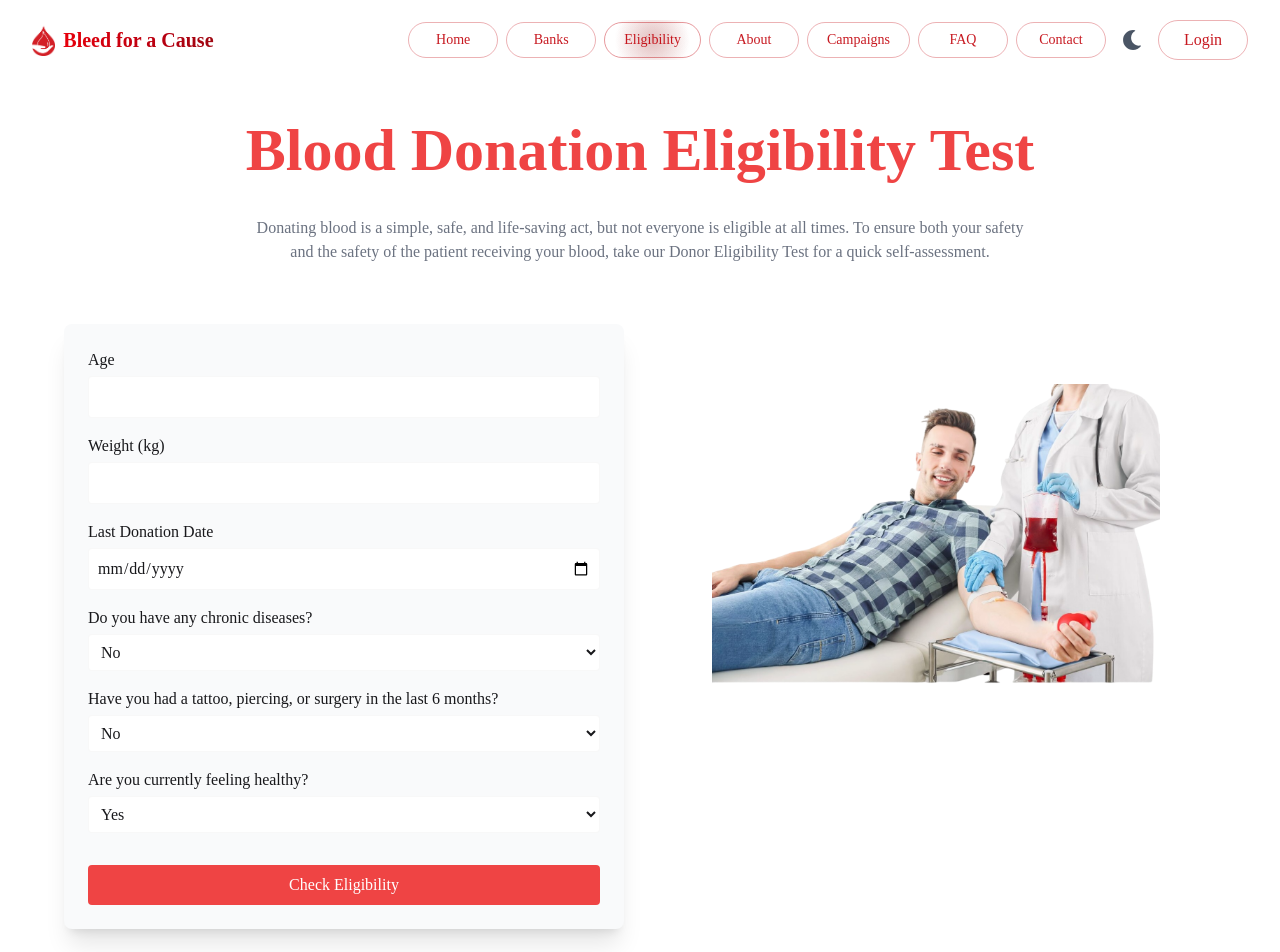
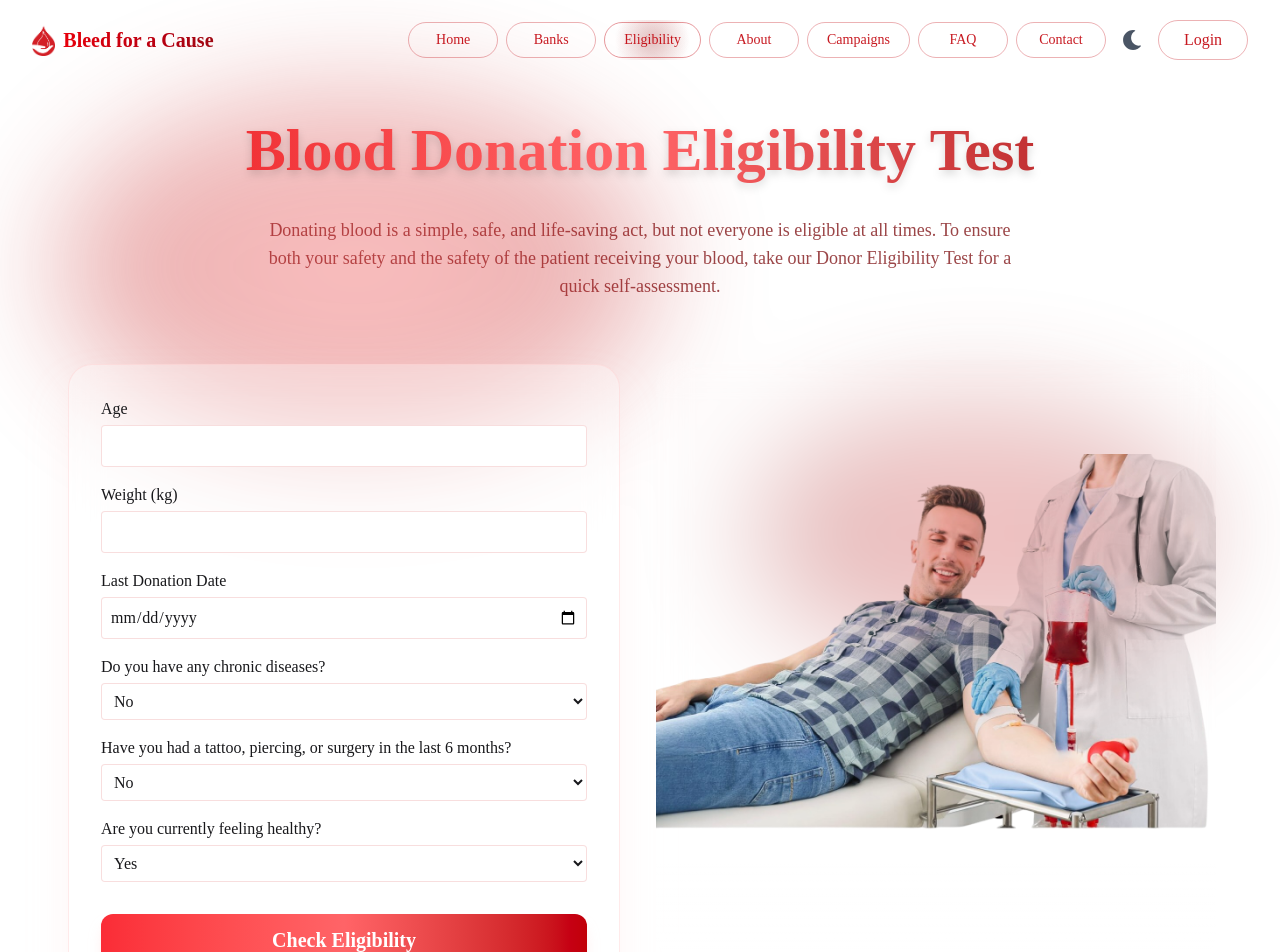
Before and after one commit to Arjun140205/Bleed-for-a-Cause, a React (Vite) app in the folder client/: page /eligibility in a window 1280 px wide. Shown: the top 952 px of the page. Built offline with nearby package versions, Linux system fonts and the light colour scheme.

Commit message:
feat: revised eligibility criteria layout and content

```diff
--- a/client/src/components/Landing/Eligibility.jsx
+++ b/client/src/components/Landing/Eligibility.jsx
@@ -1,14 +1,68 @@
-import React, { useState } from 'react';
+import React, { useState, useRef } from 'react';
 import { format, differenceInMonths } from "date-fns";
-import bloodDonationImg from '/bloodDonation.png';
+import { motion } from 'framer-motion';
+// Artistic blood donation PNG from Vecteezy (example):
+// https://static.vecteezy.com/system/resources/previews/009/749/564/original/blood-donation-blood-bag-and-blood-drop-png.png
+const artisticBloodImg = '/bloodDonation.png';
+
+// Animated SVG Red Blobs for background
+const AnimatedBlobs = ({ mouse }) => (
+  <div className="pointer-events-none fixed inset-0 z-0">
+    <motion.svg
+      width="100vw"
+      height="100vh"
+      viewBox="0 0 1440 900"
+      className="absolute top-0 left-0 w-full h-full"
+      style={{ filter: 'blur(60px)', opacity: 0.35 }}
+    >
+      <motion.ellipse
+        cx={400 + (mouse.x || 0) * 0.1}
+        cy={300 + (mouse.y || 0) * 0.1}
+        initial={{ rx: 320, ry: 180 }}
+        animate={{
+          rx: [320, 340, 320],
+          ry: [180, 200, 180],
+        }}
+        fill="url(#red1)"
+        transition={{ repeat: Infinity, duration: 8, ease: 'easeInOut' }}
+      />
+      <motion.ellipse
+        cx={1100 - (mouse.x || 0) * 0.08}
+        cy={600 - (mouse.y || 0) * 0.08}
+        initial={{ rx: 220, ry: 120 }}
+        animate={{
+          rx: [220, 250, 220],
+          ry: [120, 140, 120],
+        }}
+        fill="url(#red2)"
+        transition={{ repeat: Infinity, duration: 10, ease: 'easeInOut' }}
+      />
+      <defs>
+        <radialGradient id="red1" cx="50%" cy="50%" r="50%">
+          <stop offset="0%" stopColor="#ff4d4f" />
+          <stop offset="100%" stopColor="#b91c1c" />
+        </radialGradient>
+        <radialGradient id="red2" cx="50%" cy="50%" r="50%">
+          <stop offset="0%" stopColor="#f87171" />
+          <stop offset="100%" stopColor="#991b1b" />
+        </radialGradient>
+      </defs>
+    </motion.svg>
+  </div>
+);
 
 const Eligibility = () => {
-
   const [formData, setFormData] = useState({
     age: "", weight: "", lastDonation: "", chronicDisease: "No", diseaseName: "", recentProcedure: "No", feelingHealthy: "Yes",
   });
-
   const [eligibility, setEligibility] = useState(null);
+  const mouse = useRef({ x: 0, y: 0 });
+  const handleMouseMove = (e) => {
+    mouse.current = {
+      x: e.clientX - window.innerWidth / 2,
+      y: e.clientY - window.innerHeight / 2,
+    };
+  };
 
   const handleChange = (e) => {
     const { name, value } = e.target;
@@ -20,12 +74,10 @@ const Eligibility = () => {
       setEligibility("Please fill out all required fields.");
       return;
     }
-
     const age = Number(formData.age);
     const weight = Number(formData.weight);
     const lastDonationDate = new Date(formData.lastDonation);
     const monthsSinceLastDonation = differenceInMonths(new Date(), lastDonationDate);
-
     if (age < 18 || age > 65) {
       setEligibility("Not eligible: Age must be between 18 and 65.");
     } else if (weight < 50) {
@@ -45,35 +97,42 @@ const Eligibility = () => {
     }
   };
 
+  // Glassmorphism style
+  const glass = 'bg-white/30 backdrop-blur-lg border border-red-200/40 shadow-2xl shadow-red-200/30';
+
   return (
     <div
-      className="min-h-screen pt-24 px-4 pb-20"
-      style={{
-        background: "var(--bg-main)",
-        color: "var(--text-main)"
-      }}
+      className="relative min-h-screen pt-24 px-4 pb-20 overflow-x-hidden"
+      style={{ background: "var(--bg-main)", color: "var(--text-main)" }}
+      onMouseMove={handleMouseMove}
     >
-      <h1
-        className="text-6xl font-extrabold text-center mb-3 p-6"
-        style={{ color: "var(--accent)" }}
+      <AnimatedBlobs mouse={mouse.current} />
+      <motion.h1
+        className="text-5xl md:text-6xl font-extrabold text-center mb-3 p-6 bg-clip-text text-transparent bg-gradient-to-r from-red-600 via-red-400 to-red-800 drop-shadow-lg"
+        initial={{ opacity: 0, y: 20 }}
+        animate={{ opacity: 1, y: 0 }}
+        transition={{ duration: 0.8 }}
       >
         Blood Donation Eligibility Test
-      </h1>
-      <p
-        className="text-center max-w-3xl mx-auto text-m font-medium mb-10 pb-5"
-        style={{ color: "var(--text-muted)" }}
+      </motion.h1>
+      <motion.p
+        className="text-center max-w-3xl mx-auto text-lg font-medium mb-10 pb-5 text-red-900/80"
+        initial={{ opacity: 0 }}
+        animate={{ opacity: 1 }}
+        transition={{ delay: 0.2 }}
       >
         Donating blood is a simple, safe, and life-saving act, but not everyone is eligible at all times.
         To ensure both your safety and the safety of the patient receiving your blood, take our Donor Eligibility Test for a quick self-assessment.
-      </p>
+      </motion.p>
       <div className="flex flex-col md:flex-row gap-8 items-start max-w-6xl mx-auto">
-        <div className="w-full md:w-1/2">
-          <div
-            className="p-6 space-y-4 shadow-xl rounded-lg"
-            style={{
-              background: "var(--bg-surface)",
-              color: "var(--text-main)"
-            }}
+        <motion.div
+          className={`w-full md:w-1/2 p-1`}
+          initial={{ opacity: 0, y: 30 }}
+          animate={{ opacity: 1, y: 0 }}
+          transition={{ delay: 0.4 }}
+        >
+          <div className={`p-8 space-y-4 rounded-3xl ${glass}`}
+            style={{ color: "var(--text-main)" }}
           >
             <div className="space-y-1">
               <label className="block font-medium">Age</label>
@@ -82,7 +141,7 @@ const Eligibility = () => {
                 style={{
                   background: "var(--bg-main)",
                   color: "var(--text-main)",
-                  borderColor: "rgba(200,200,200,0.13)"
+                  borderColor: "rgba(200,0,0,0.13)"
                 }}
                 type="number"
                 name="age"
@@ -97,7 +156,7 @@ const Eligibility = () => {
                 style={{
                   background: "var(--bg-main)",
                   color: "var(--text-main)",
-                  borderColor: "rgba(200,200,200,0.13)"
+                  borderColor: "rgba(200,0,0,0.13)"
                 }}
                 type="number"
                 name="weight"
@@ -112,7 +171,7 @@ const Eligibility = () => {
                 style={{
                   background: "var(--bg-main)",
                   color: "var(--text-main)",
-                  borderColor: "rgba(200,200,200,0.13)"
+                  borderColor: "rgba(200,0,0,0.13)"
                 }}
                 type="date"
                 name="lastDonation"
@@ -130,7 +189,7 @@ const Eligibility = () => {
                 style={{
                   background: "var(--bg-main)",
                   color: "var(--text-main)",
-                  borderColor: "rgba(200,200,200,0.13)"
+                  borderColor: "rgba(200,0,0,0.13)"
                 }}
               >
                 <option value="No">No</option>
@@ -145,7 +204,7 @@ const Eligibility = () => {
                   style={{
                     background: "var(--bg-main)",
                     color: "var(--text-main)",
-                    borderColor: "rgba(200,200,200,0.13)"
+                    borderColor: "rgba(200,0,0,0.13)"
                   }}
                   name="diseaseName"
                   value={formData.diseaseName}
@@ -163,7 +222,7 @@ const Eligibility = () => {
                 style={{
                   background: "var(--bg-main)",
                   color: "var(--text-main)",
-                  borderColor: "rgba(200,200,200,0.13)"
+                  borderColor: "rgba(200,0,0,0.13)"
                 }}
               >
                 <option value="No">No</option>
@@ -180,43 +239,65 @@ const Eligibility = () => {
                 style={{
                   background: "var(--bg-main)",
                   color: "var(--text-main)",
-                  borderColor: "rgba(200,200,200,0.13)"
+                  borderColor: "rgba(200,0,0,0.13)"
                 }}
               >
                 <option value="Yes">Yes</option>
                 <option value="No">No</option>
               </select>
             </div>
-            <button
-              className="w-full mt-4 py-2 px-4 rounded hover:bg-red-700 transition"
-              style={{
-                background: "var(--accent)",
-                color: "#fff"
-              }}
+            <motion.button
+              className="w-full mt-4 py-3 px-4 rounded-xl font-bold text-xl bg-gradient-to-r from-red-500 via-red-400 to-red-700 hover:bg-red-700 transition-colors shadow-lg shadow-red-200/40 text-white relative overflow-hidden"
+              whileHover={{ scale: 1.04 }}
+              whileTap={{ scale: 0.97 }}
               onClick={checkEligibility}
             >
-              Check Eligibility
-            </button>
+              <span className="relative z-10">Check Eligibility</span>
+              <motion.span
+                className="absolute inset-0 bg-white/10 rounded-xl pointer-events-none"
+                initial={{ opacity: 0 }}
+                whileHover={{ opacity: 1 }}
+                transition={{ duration: 0.4 }}
+              />
+            </motion.button>
             {eligibility && (
-              <div
-                className="mt-4 p-4 rounded text-center font-medium"
+              <motion.div
+                className="mt-4 p-4 rounded-xl text-center font-medium shadow-md"
                 style={{
                   background: "var(--bg-main)",
                   color: eligibility.startsWith("Eligible") ? "var(--accent)" : "var(--text-muted)"
                 }}
+                initial={{ opacity: 0 }}
+                animate={{ opacity: 1 }}
+                transition={{ delay: 0.1 }}
               >
                 {eligibility}
-              </div>
+              </motion.div>
             )}
           </div>
-        </div>
-        <div className="w-full md:w-1/2 flex justify-center items-center">
-          <img
-            src={bloodDonationImg}
-            alt="Donate Blood"
-            className="pt-15 w-full max-w-md object-contain"
-          />
-        </div>
+        </motion.div>
+        <motion.div
+          className="w-full md:w-1/2 flex justify-center items-center"
+          initial={{ opacity: 0, y: 30 }}
+          animate={{ opacity: 1, y: 0 }}
+          transition={{ delay: 0.6 }}
+        >
+          <div className="flex flex-col justify-center items-center w-full h-full relative">
+            <img
+              src={artisticBloodImg}
+              alt="Artistic Blood Donation"
+              className="h-[500px] md:h-[600px] w-auto object-contain rounded-3xl bg-white/30 backdrop-blur-lg"
+              style={{ mixBlendMode: 'multiply', maxHeight: '80vh', border: 'none', boxShadow: 'none' }}
+            />
+            {/* Subtle white-to-transparent gradient overlay at the bottom for effect */}
+            <div
+              className="absolute bottom-0 left-0 w-full h-24 rounded-b-3xl pointer-events-none"
+              style={{
+                background: 'linear-gradient(to top, rgba(255,255,255,0.7), rgba(255,255,255,0))',
+              }}
+            ></div>
+          </div>
+        </motion.div>
       </div>
     </div>
   )
```
